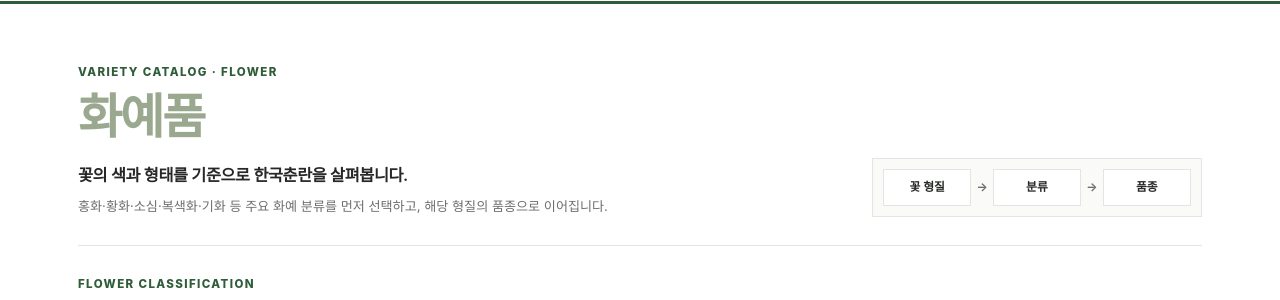
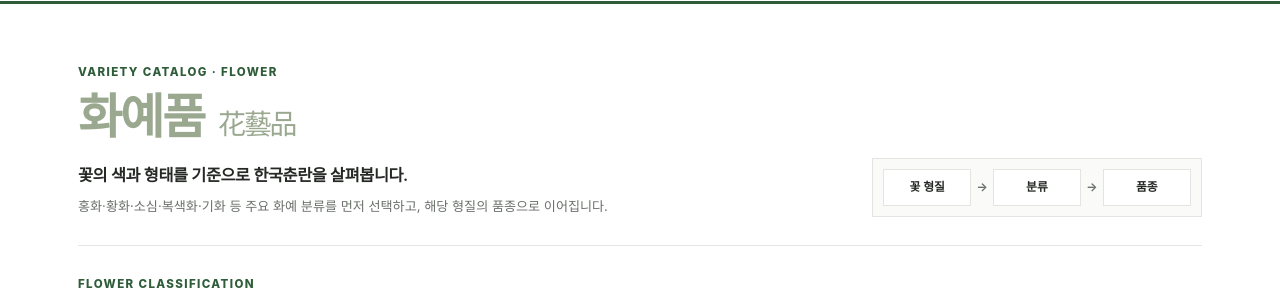
Before and after one commit to parasolra5-pixel/K-chunran, a Jekyll site: the page built from varieties/flower.md, in a window 1280 px wide. Shown: the part 185-485 px from the top of the page. Built offline with Jekyll 4.4.1, drawn with Linux system fonts in a browser that asks for light colours.

Commit message:
ui: add hanja to flower variety title

```diff
--- a/varieties/flower.md
+++ b/varieties/flower.md
@@ -7,7 +7,7 @@ permalink: /varieties/flower/
 <section class="kc-leaf-hero">
   <div>
     <p class="kc-page-kicker">VARIETY CATALOG · FLOWER</p>
-    <h1>화예품</h1>
+    <h1>화예품 <span style="font-size: 0.58em; font-weight: 400; margin-left: 0.18em;">花藝品</span></h1>
     <p class="kc-page-lead">꽃의 색과 형태를 기준으로 한국춘란을 살펴봅니다.</p>
     <p class="kc-page-copy">홍화·황화·소심·복색화·기화 등 주요 화예 분류를 먼저 선택하고, 해당 형질의 품종으로 이어집니다.</p>
   </div>
```
